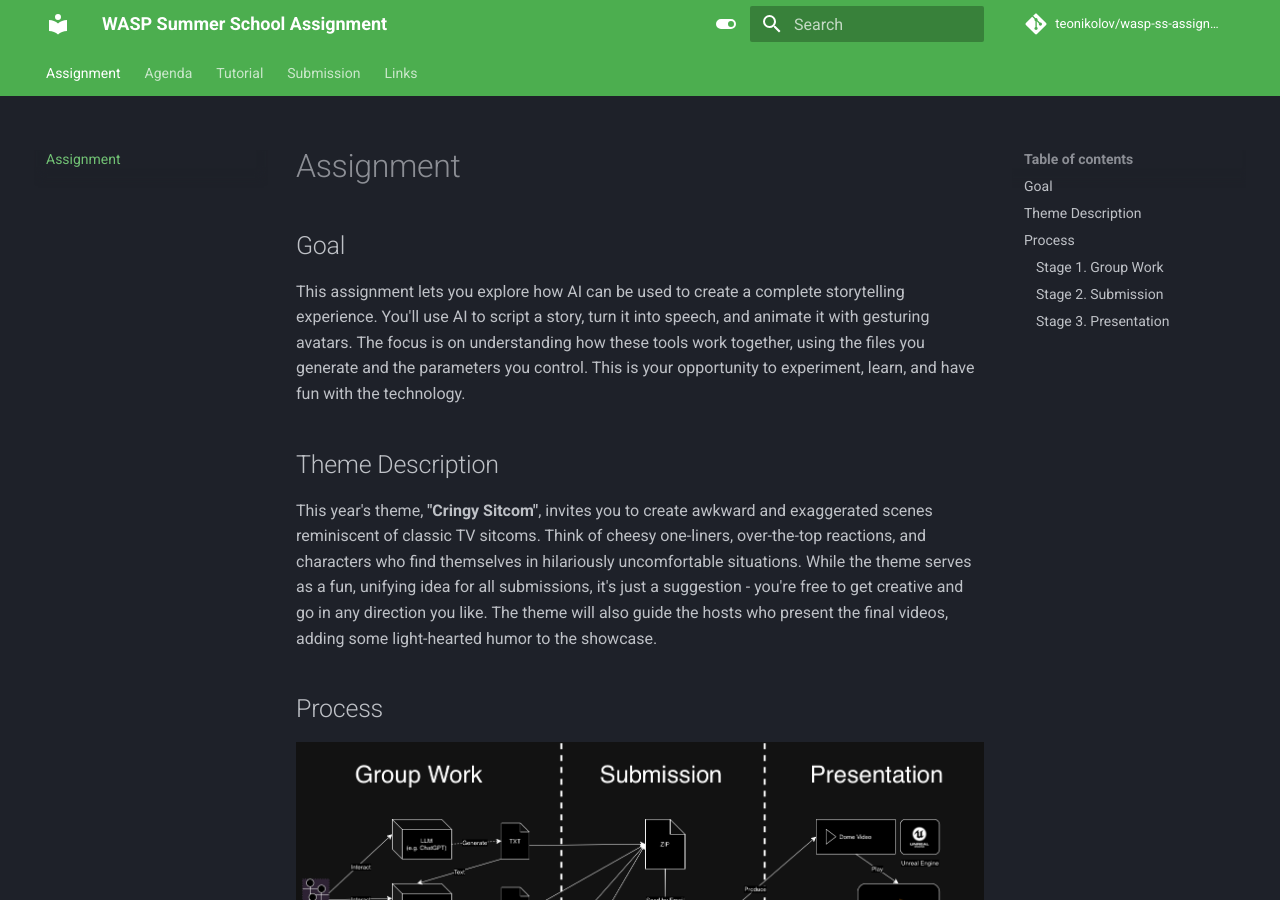
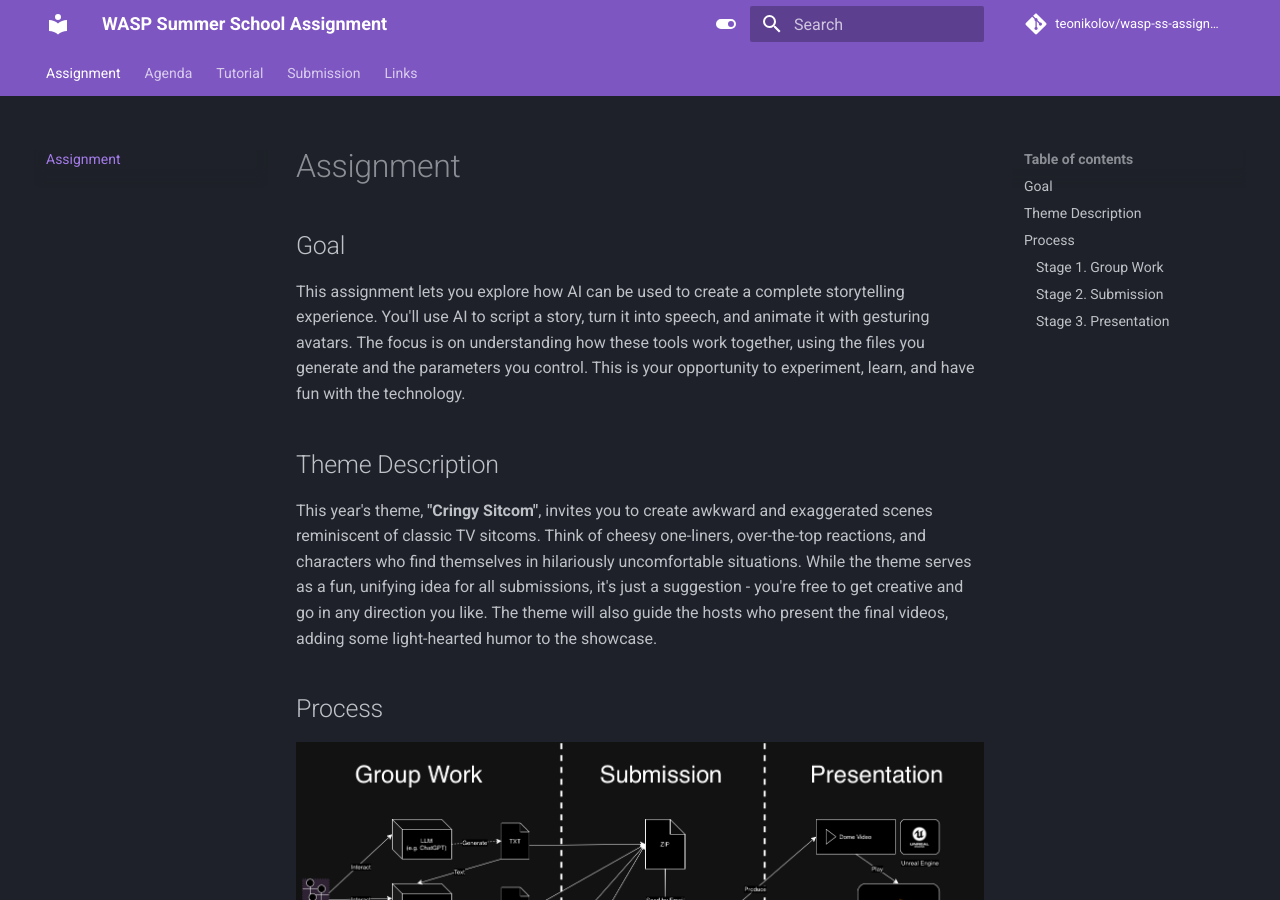
Before and after one commit to TeoNikolov/wasp-ss-assignment, an MkDocs documentation site: the page built from docs/index.md, in a window 1280 px wide and 900 px high. Built offline with MkDocs 1.6.1 and Material for MkDocs 9.7.7, drawn with Linux system fonts in a browser that asks for light colours; comment, search, counter and statistics services are not loaded.

Commit message:
Update mkdocs.yml

```diff
--- a/mkdocs.yml
+++ b/mkdocs.yml
@@ -8,8 +8,8 @@ theme:
   name: material
   palette:
     - scheme: slate
-      primary: green
-      accent: green
+      primary: deep purple
+      accent: deep purple
       toggle:
         icon: material/toggle-switch
         name: Switch to light mode
```
